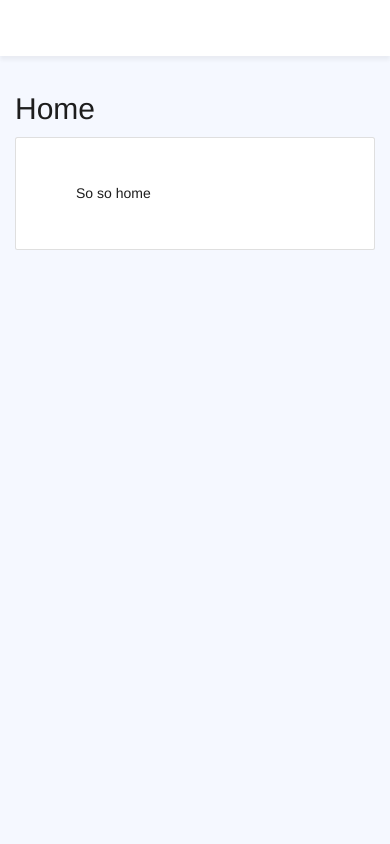
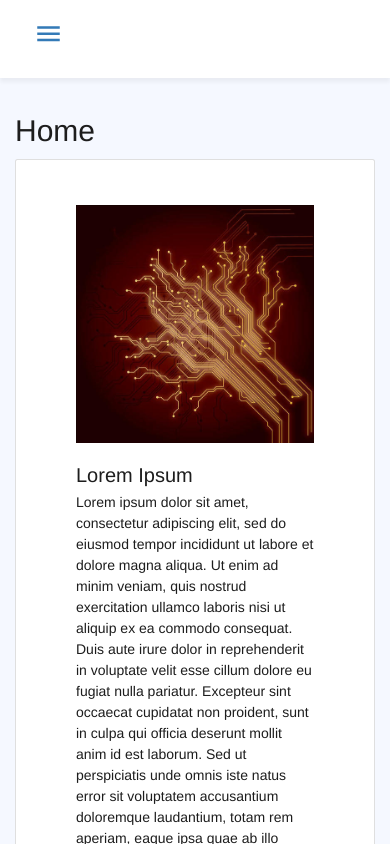
Before and after one commit to tcundic/react-expressjs, a React app: page / in a window 390 px wide. Shown: the top 844 px of the page. Built offline with nearby package versions, Linux system fonts and the light colour scheme.

Commit message:
* task 2 finished * created home page with title, image and text

```diff
--- a/package.json
+++ b/package.json
@@ -37,6 +37,7 @@
     "@babel/plugin-proposal-class-properties": "^7.12.1",
     "@babel/preset-env": "^7.12.11",
     "@babel/preset-react": "^7.12.10",
+    "@mdi/font": "^5.8.55",
     "babel-cli": "^6.26.0",
     "babel-loader": "^8.2.2",
     "babel-polyfill": "^6.26.0",
--- a/src/app/App.js
+++ b/src/app/App.js
@@ -10,6 +10,7 @@ const App = () => {
             <Header />
             <Switch>
                 <Route path="/" component={Home} exact={true} />
+                <Route render={() => <Redirect to="/" />}/>
             </Switch>
         </div>
     );
--- a/src/components/Header.js
+++ b/src/components/Header.js
@@ -7,7 +7,7 @@ const Header = () => {
             <div className="container header-container">
                 <div className="container__header-items navbar navbar-expand-lg">
                     <button className="navbar-toggler" type="button" data-toggle="collapse" data-target="#navbarContent" aria-controls="navbarContent" aria-expanded="false" aria-label="Toggle navigation">
-                        <span className="navbar-toggler-icon"></span>
+                        <span className="mdi mdi-menu"></span>
                     </button>
 
                     <div className="header-items__navbar-content collapse navbar-collapse" id="navbarContent">
--- a/src/components/Home.js
+++ b/src/components/Home.js
@@ -1,11 +1,18 @@
 import React from 'react';
+import image from '../assets/image.jpg';
 
 const Home = () => {
     return (
         <div className="container">
             <h1>Home</h1>
-            <div className="card app-card">
-                So so home
+            <div className="card app-card home-container">
+                <div className="home-container__item">
+                    <img src={image} />
+                </div>
+                <div className="home-container__item">
+                    <h2>Lorem Ipsum</h2>
+                    <p>Lorem ipsum dolor sit amet, consectetur adipiscing elit, sed do eiusmod tempor incididunt ut labore et dolore magna aliqua. Ut enim ad minim veniam, quis nostrud exercitation ullamco laboris nisi ut aliquip ex ea commodo consequat. Duis aute irure dolor in reprehenderit in voluptate velit esse cillum dolore eu fugiat nulla pariatur. Excepteur sint occaecat cupidatat non proident, sunt in culpa qui officia deserunt mollit anim id est laborum. Sed ut perspiciatis unde omnis iste natus error sit voluptatem accusantium doloremque laudantium, totam rem aperiam, eaque ipsa quae ab illo inventore veritatis et quasi architecto beatae vitae dicta sunt explicabo. Nemo enim ipsam voluptatem quia voluptas sit aspernatur aut odit aut fugit, sed quia consequuntur magni dolores eos qui ratione voluptatem sequi nesciunt. Neque porro quisquam est, qui dolorem ipsum quia dolor sit amet, consectetur, adipisci velit, sed quia non numquam eius modi tempora incidunt ut labore et dolore magnam aliquam quaerat voluptatem. Ut enim ad minima veniam, quis nostrum exercitationem ullam corporis suscipit laboriosam, nisi ut aliquid ex ea commodi consequatur? Quis autem vel eum iure reprehenderit qui in ea voluptate velit esse quam nihil molestiae consequatur, vel illum qui dolorem eum fugiat quo voluptas nulla pariatur?</p>
+                </div>
             </div>
         </div>
     );
--- a/src/styles/base/_base.scss
+++ b/src/styles/base/_base.scss
@@ -9,9 +9,13 @@ body {
     color: $app-gray;
 }
 
-h1 {
+h1, h2 {
     font-size: 3rem;
     color: $app-gray;
+}
+
+h2 {
+    font-size: 2rem;
 }
 
 .container {
--- a/src/styles/components/_header.scss
+++ b/src/styles/components/_header.scss
@@ -6,6 +6,17 @@ header {
 
 .header-container {
     margin-top: 0;
+}
+
+.navbar-toggler {
+    font-size: 3rem;
+    color: $app-blue-1;
+    margin-bottom: 1rem;
+
+    &:focus {
+        border-color: $app-blue-1;
+        outline-color: $app-blue-1;
+    }
 }
 
 .header-items__navbar-content {
--- /dev/null
+++ b/src/styles/components/_home.scss
@@ -0,0 +1,28 @@
+.home-container {
+    display: flex;
+    justify-content: space-between;
+    flex-direction: row;
+}
+
+.home-container__item {
+    width: 45%;
+
+    & img {
+        width: 100%;
+    }
+}
+
+@media(max-width: 768px) {
+    .home-container {
+        flex-direction: column;
+    }
+
+    .home-container__item {
+        width: 100%;
+
+        & img {
+            height: auto;
+            margin-bottom: 2rem;
+        }
+    }
+}
--- a/src/styles/styles.scss
+++ b/src/styles/styles.scss
@@ -1,4 +1,6 @@
 @import '~bootstrap/scss/bootstrap';
+@import url('https://cdn.materialdesignicons.com/3.6.95/css/materialdesignicons.min.css');
 @import './base/settings';
 @import './base/base';
 @import './components/header';
+@import './components/home';
```
Also changed, not shown: src/assets/image.jpg (added), 1 other file (tests, documents, lock files or other folders).
